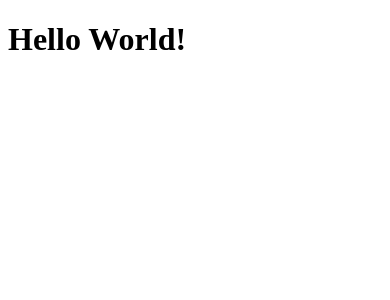
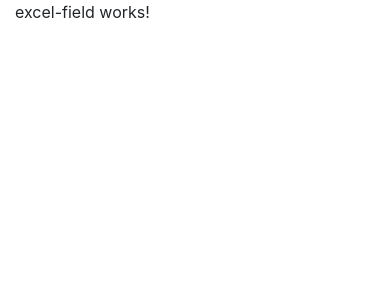
Before and after one commit to kherin/blogar, an Angular app: page / in a window 390 px wide. Shown: the top 300 px of the page. Built offline with nearby package versions, Linux system fonts and the light colour scheme.

Commit message:
created excel-field component

```diff
--- a/angular.json
+++ b/angular.json
@@ -19,14 +19,15 @@
             "polyfills": "src/polyfills.ts",
             "tsConfig": "tsconfig.app.json",
             "aot": true,
-            "assets": [
-              "src/favicon.ico",
-              "src/assets"
+            "assets": ["src/favicon.ico", "src/assets"],
+            "styles": [
+              "src/styles.css",
+              "node_modules/bootstrap/dist/css/bootstrap.min.css"
             ],
-            "styles": [
-              "src/styles.css"
-            ],
-            "scripts": []
+            "scripts": [
+              "node_modules/jquery/dist/jquery.min.js",
+              "node_modules/bootstrap/dist/js/bootstrap.min.js"
+            ]
           },
           "configurations": {
             "production": {
@@ -83,13 +84,8 @@
             "polyfills": "src/polyfills.ts",
             "tsConfig": "tsconfig.spec.json",
             "karmaConfig": "karma.conf.js",
-            "assets": [
-              "src/favicon.ico",
-              "src/assets"
-            ],
-            "styles": [
-              "src/styles.css"
-            ],
+            "assets": ["src/favicon.ico", "src/assets"],
+            "styles": ["src/styles.css"],
             "scripts": []
           }
         },
@@ -101,9 +97,7 @@
               "tsconfig.spec.json",
               "e2e/tsconfig.json"
             ],
-            "exclude": [
-              "**/node_modules/**"
-            ]
+            "exclude": ["**/node_modules/**"]
           }
         },
         "e2e": {
@@ -119,6 +113,7 @@
           }
         }
       }
-    }},
+    }
+  },
   "defaultProject": "blogar"
 }
--- a/package.json
+++ b/package.json
@@ -19,6 +19,8 @@
     "@angular/platform-browser": "~10.0.6",
     "@angular/platform-browser-dynamic": "~10.0.6",
     "@angular/router": "~10.0.6",
+    "bootstrap": "^4.5.3",
+    "jquery": "^3.5.1",
     "rxjs": "~6.5.5",
     "tslib": "^2.0.0",
     "zone.js": "~0.10.3"
--- a/src/app/app.component.html
+++ b/src/app/app.component.html
@@ -1 +1,9 @@
-<h1>Hello World!</h1>
+<div class="container">
+  <div class="row">
+    <div class="col-xs-0 col-sm-1 col-md-2 col-lg-4"></div>
+    <div class="col-xs-12 col-sm-10 col-md-8 col-lg-4">
+      <app-excel-field></app-excel-field>
+    </div>
+    <div class="col-xs-0 col-sm-1 col-md-2 col-lg-4"></div>
+  </div>
+</div>
--- a/src/app/app.component.ts
+++ b/src/app/app.component.ts
@@ -1,4 +1,5 @@
 import { Component } from '@angular/core';
+import { ExcelFieldComponent } from './shared/components/excel-field.component';
 
 @Component({
   selector: 'app-root',
--- a/src/app/app.module.ts
+++ b/src/app/app.module.ts
@@ -4,6 +4,7 @@ import { Router, RouterModule, Routes } from '@angular/router';
 
 import { AppRoutingModule } from './app-routing.module';
 import { AppComponent } from './app.component';
+import { ExcelFieldComponent } from './shared/components/excel-field.component';
 
 import { ReactiveFormsModule } from '@angular/forms';
 import { HttpClientModule } from '@angular/common/http';
@@ -15,6 +16,7 @@ const routes: Routes = [
 @NgModule({
   declarations: [
     AppComponent,
+    ExcelFieldComponent
   ],
   imports: [
     BrowserModule,
--- /dev/null
+++ b/src/app/shared/components/excel-field.component.html
@@ -0,0 +1 @@
+<p>excel-field works!</p>
--- /dev/null
+++ b/src/app/shared/components/excel-field.component.ts
@@ -0,0 +1,15 @@
+import { Component, OnInit } from '@angular/core';
+
+@Component({
+  selector: 'app-excel-field',
+  templateUrl: './excel-field.component.html',
+  styleUrls: ['./excel-field.component.css']
+})
+export class ExcelFieldComponent implements OnInit {
+
+  constructor() { }
+
+  ngOnInit(): void {
+  }
+
+}
```
Also changed, not shown: src/app/shared/components/excel-field.component.css (added), 2 other files (tests, documents, lock files or other folders).
